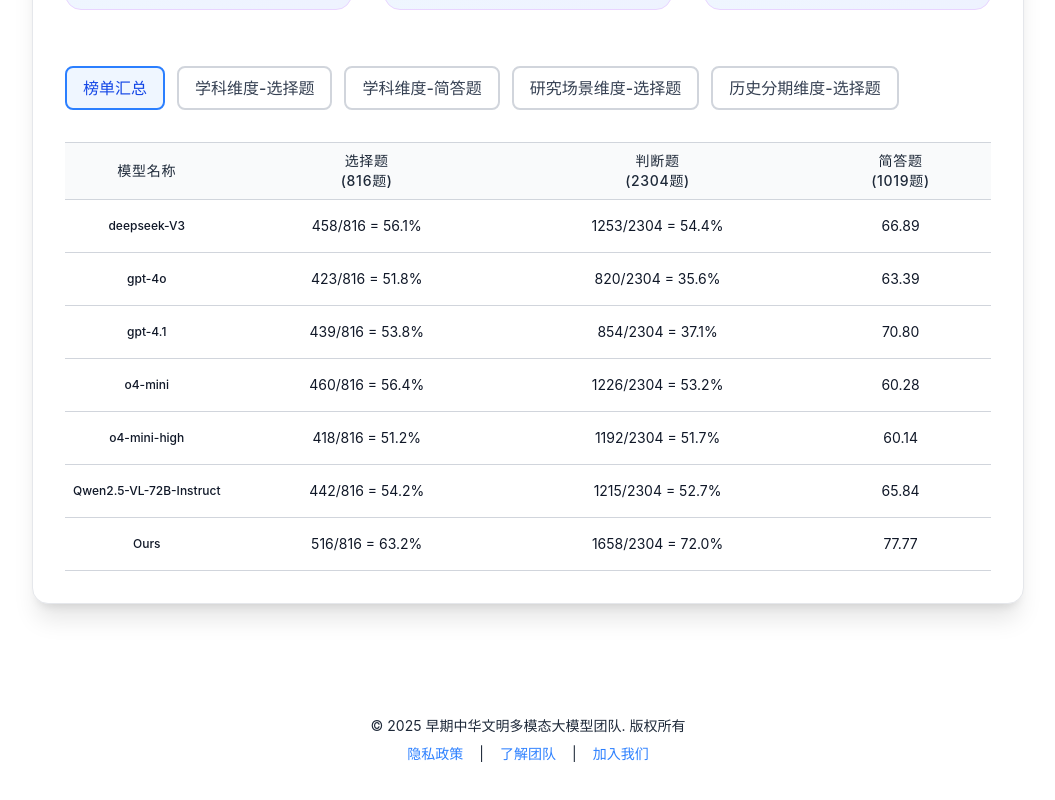
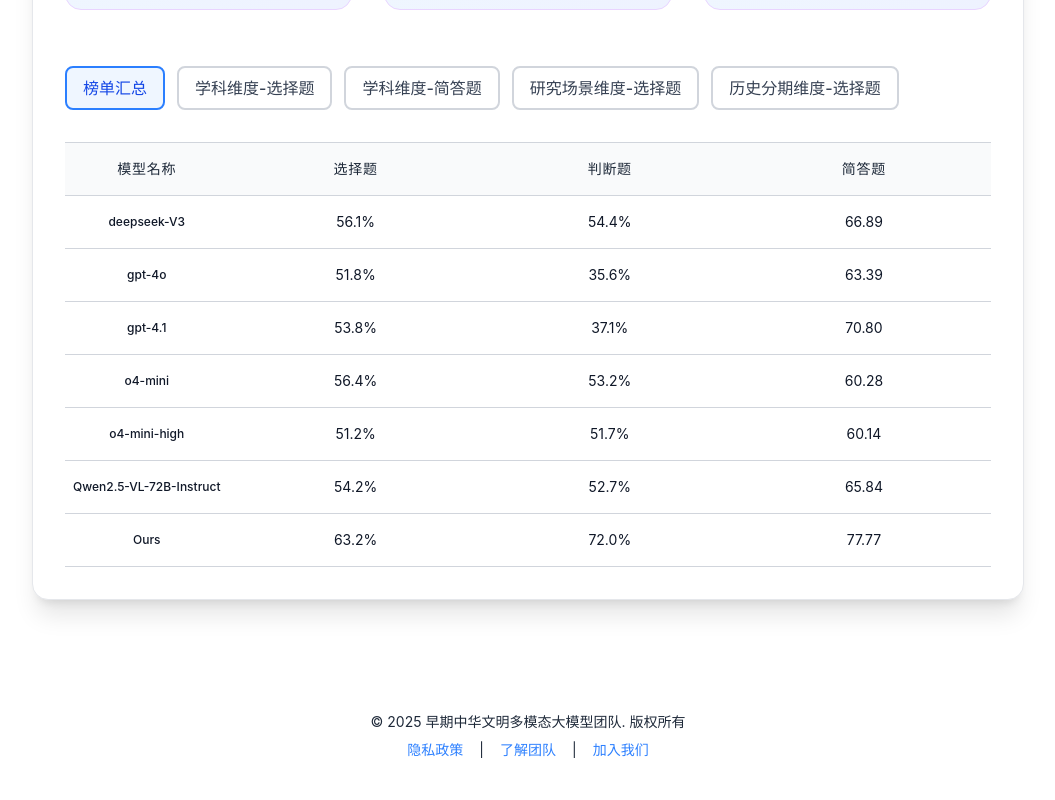
Before and after one commit to early-chinese-civilization/home, a Next.js app: page /benchmark in a window 1280 px wide. Shown: the part 7662-8462 px from the top of the page, without its empty margins (112-1167 px from the left). Built offline with nearby package versions, Linux system fonts and the light colour scheme.

Commit message:
update: delete number of questions

```diff
--- a/app/(route)/benchmark/page.tsx
+++ b/app/(route)/benchmark/page.tsx
@@ -428,44 +428,44 @@
     const comprehensiveLeaderboardData = [
         {
             modelName: "deepseek-V3",
-            multipleChoice: "458/816 = 56.1%",
-            trueFalse: "1253/2304 = 54.4%",
+            multipleChoice: "56.1%",
+            trueFalse: "54.4%",
             shortAnswer: "66.89"
         },
         {
             modelName: "gpt-4o",
-            multipleChoice: "423/816 = 51.8%",
-            trueFalse: "820/2304 = 35.6%",
+            multipleChoice: "51.8%",
+            trueFalse: "35.6%",
             shortAnswer: "63.39"
         },
         {
             modelName: "gpt-4.1",
-            multipleChoice: "439/816 = 53.8%",
-            trueFalse: "854/2304 = 37.1%",
+            multipleChoice: "53.8%",
+            trueFalse: "37.1%",
             shortAnswer: "70.80"
         },
         {
             modelName: "o4-mini",
-            multipleChoice: "460/816 = 56.4%",
-            trueFalse: "1226/2304 = 53.2%",
+            multipleChoice: "56.4%",
+            trueFalse: "53.2%",
             shortAnswer: "60.28"
         },
         {
             modelName: "o4-mini-high",
-            multipleChoice: "418/816 = 51.2%",
-            trueFalse: "1192/2304 = 51.7%",
+            multipleChoice: "51.2%",
+            trueFalse: "51.7%",
             shortAnswer: "60.14"
         },
         {
             modelName: "Qwen2.5-VL-72B-Instruct",
-            multipleChoice: "442/816 = 54.2%",
-            trueFalse: "1215/2304 = 52.7%",
+            multipleChoice: "54.2%",
+            trueFalse: "52.7%",
             shortAnswer: "65.84"
         },
         {
             modelName: "Ours",
-            multipleChoice: "516/816 = 63.2%",
-            trueFalse: "1658/2304 = 72.0%",
+            multipleChoice: "63.2%",
+            trueFalse: "72.0%",
             shortAnswer: "77.77"
         }
     ];
@@ -1412,55 +1412,55 @@
                                                     <>
                                                         <tr>
                                                             <th className="px-2 py-4 text-center text-sm font-medium text-gray-800 uppercase tracking-wider whitespace-nowrap border-t border-b border-gray-300 w-32">模型名称</th>
-                                                            <th className="px-6 py-2 text-center text-sm font-medium text-gray-800 uppercase tracking-wider whitespace-nowrap border-t border-b border-gray-300">考古<br/>(1687题)</th>
-                                            <th className="px-6 py-2 text-center text-sm font-medium text-gray-800 uppercase tracking-wider whitespace-nowrap border-t border-b border-gray-300">文物<br/>(406题)</th>
-                                            <th className="px-6 py-2 text-center text-sm font-medium text-gray-800 uppercase tracking-wider whitespace-nowrap border-t border-b border-gray-300">历史<br/>(495题)</th>
-                                            <th className="px-6 py-2 text-center text-sm font-medium text-gray-800 uppercase tracking-wider whitespace-nowrap border-t border-b border-gray-300">历史地理<br/>(156题)</th>
-                                            <th className="px-6 py-2 text-center text-sm font-medium text-gray-800 uppercase tracking-wider whitespace-nowrap border-t border-b border-gray-300">历史文献<br/>(200题)</th>
-                                            <th className="px-6 py-2 text-center text-sm font-medium text-gray-800 uppercase tracking-wider whitespace-nowrap border-t border-b border-gray-300">古典文献<br/>(46题)</th>
-                                            <th className="px-6 py-2 text-center text-sm font-medium text-gray-800 uppercase tracking-wider whitespace-nowrap border-t border-b border-gray-300">汉语言文字<br/>(90题)</th>
-                                            <th className="px-6 py-2 text-center text-sm font-medium text-gray-800 uppercase tracking-wider whitespace-nowrap border-t border-b border-gray-300">古代文学<br/>(17题)</th>
+                                                            <th className="px-6 py-2 text-center text-sm font-medium text-gray-800 uppercase tracking-wider whitespace-nowrap border-t border-b border-gray-300">考古</th>
+                                            <th className="px-6 py-2 text-center text-sm font-medium text-gray-800 uppercase tracking-wider whitespace-nowrap border-t border-b border-gray-300">文物</th>
+                                            <th className="px-6 py-2 text-center text-sm font-medium text-gray-800 uppercase tracking-wider whitespace-nowrap border-t border-b border-gray-300">历史</th>
+                                            <th className="px-6 py-2 text-center text-sm font-medium text-gray-800 uppercase tracking-wider whitespace-nowrap border-t border-b border-gray-300">历史地理</th>
+                                            <th className="px-6 py-2 text-center text-sm font-medium text-gray-800 uppercase tracking-wider whitespace-nowrap border-t border-b border-gray-300">历史文献</th>
+                                            <th className="px-6 py-2 text-center text-sm font-medium text-gray-800 uppercase tracking-wider whitespace-nowrap border-t border-b border-gray-300">古典文献</th>
+                                            <th className="px-6 py-2 text-center text-sm font-medium text-gray-800 uppercase tracking-wider whitespace-nowrap border-t border-b border-gray-300">汉语言文字</th>
+                                            <th className="px-6 py-2 text-center text-sm font-medium text-gray-800 uppercase tracking-wider whitespace-nowrap border-t border-b border-gray-300">古代文学</th>
                                                         </tr>
                                                     </>
                                                 ) : selectedLeaderboard === 'shortAnswer' ? (
                                                     <>
                                                         <tr>
                                                             <th className="px-2 py-4 text-center text-sm font-medium text-gray-800 uppercase tracking-wider whitespace-nowrap border-t border-b border-gray-300 w-32">模型名称</th>
-                                                            <th className="px-6 py-2 text-center text-sm font-medium text-gray-800 uppercase tracking-wider whitespace-nowrap border-t border-b border-gray-300">考古<br/>(528题)</th>
-                                            <th className="px-6 py-2 text-center text-sm font-medium text-gray-800 uppercase tracking-wider whitespace-nowrap border-t border-b border-gray-300">文物<br/>(81题)</th>
-                                            <th className="px-6 py-2 text-center text-sm font-medium text-gray-800 uppercase tracking-wider whitespace-nowrap border-t border-b border-gray-300">历史<br/>(117题)</th>
-                                            <th className="px-6 py-2 text-center text-sm font-medium text-gray-800 uppercase tracking-wider whitespace-nowrap border-t border-b border-gray-300">历史地理<br/>(78题)</th>
-                                            <th className="px-6 py-2 text-center text-sm font-medium text-gray-800 uppercase tracking-wider whitespace-nowrap border-t border-b border-gray-300">历史文献<br/>(31题)</th>
-                                            <th className="px-6 py-2 text-center text-sm font-medium text-gray-800 uppercase tracking-wider whitespace-nowrap border-t border-b border-gray-300">古典文献<br/>(20题)</th>
-                                            <th className="px-6 py-2 text-center text-sm font-medium text-gray-800 uppercase tracking-wider whitespace-nowrap border-t border-b border-gray-300">汉语言文字<br/>(62题)</th>
-                                            <th className="px-6 py-2 text-center text-sm font-medium text-gray-800 uppercase tracking-wider whitespace-nowrap border-t border-b border-gray-300">古代文学<br/>(2题)</th>
+                                                            <th className="px-6 py-2 text-center text-sm font-medium text-gray-800 uppercase tracking-wider whitespace-nowrap border-t border-b border-gray-300">考古</th>
+                                            <th className="px-6 py-2 text-center text-sm font-medium text-gray-800 uppercase tracking-wider whitespace-nowrap border-t border-b border-gray-300">文物</th>
+                                            <th className="px-6 py-2 text-center text-sm font-medium text-gray-800 uppercase tracking-wider whitespace-nowrap border-t border-b border-gray-300">历史</th>
+                                            <th className="px-6 py-2 text-center text-sm font-medium text-gray-800 uppercase tracking-wider whitespace-nowrap border-t border-b border-gray-300">历史地理</th>
+                                            <th className="px-6 py-2 text-center text-sm font-medium text-gray-800 uppercase tracking-wider whitespace-nowrap border-t border-b border-gray-300">历史文献</th>
+                                            <th className="px-6 py-2 text-center text-sm font-medium text-gray-800 uppercase tracking-wider whitespace-nowrap border-t border-b border-gray-300">古典文献</th>
+                                            <th className="px-6 py-2 text-center text-sm font-medium text-gray-800 uppercase tracking-wider whitespace-nowrap border-t border-b border-gray-300">汉语言文字</th>
+                                            <th className="px-6 py-2 text-center text-sm font-medium text-gray-800 uppercase tracking-wider whitespace-nowrap border-t border-b border-gray-300">古代文学</th>
                                                         </tr>
                                                     </>
                                                 ) : selectedLeaderboard === 'researchScenario' ? (
                                                     <>
                                                         <tr>
                                                             <th className="px-2 py-4 text-center text-sm font-medium text-gray-800 uppercase tracking-wider whitespace-nowrap border-t border-b border-gray-300 w-32">模型名称</th>
-                                                            <th className="px-6 py-2 text-center text-sm font-medium text-gray-800 uppercase tracking-wider whitespace-nowrap border-t border-b border-gray-300">检索<br/>(19题)</th>
-                                            <th className="px-6 py-2 text-center text-sm font-medium text-gray-800 uppercase tracking-wider whitespace-nowrap border-t border-b border-gray-300">翻译<br/>(3题)</th>
-                                            <th className="px-6 py-2 text-center text-sm font-medium text-gray-800 uppercase tracking-wider whitespace-nowrap border-t border-b border-gray-300">识读<br/>(38题)</th>
-                                            <th className="px-6 py-2 text-center text-sm font-medium text-gray-800 uppercase tracking-wider whitespace-nowrap border-t border-b border-gray-300">事实呈现<br/>(245题)</th>
-                                            <th className="px-6 py-2 text-center text-sm font-medium text-gray-800 uppercase tracking-wider whitespace-nowrap border-t border-b border-gray-300">特征描述<br/>(213题)</th>
-                                            <th className="px-6 py-2 text-center text-sm font-medium text-gray-800 uppercase tracking-wider whitespace-nowrap border-t border-b border-gray-300">信度考据<br/>(18题)</th>
-                                            <th className="px-6 py-2 text-center text-sm font-medium text-gray-800 uppercase tracking-wider whitespace-nowrap border-t border-b border-gray-300">分析推论<br/>(550题)</th>
+                                                            <th className="px-6 py-2 text-center text-sm font-medium text-gray-800 uppercase tracking-wider whitespace-nowrap border-t border-b border-gray-300">检索</th>
+                                            <th className="px-6 py-2 text-center text-sm font-medium text-gray-800 uppercase tracking-wider whitespace-nowrap border-t border-b border-gray-300">翻译</th>
+                                            <th className="px-6 py-2 text-center text-sm font-medium text-gray-800 uppercase tracking-wider whitespace-nowrap border-t border-b border-gray-300">识读</th>
+                                            <th className="px-6 py-2 text-center text-sm font-medium text-gray-800 uppercase tracking-wider whitespace-nowrap border-t border-b border-gray-300">事实呈现</th>
+                                            <th className="px-6 py-2 text-center text-sm font-medium text-gray-800 uppercase tracking-wider whitespace-nowrap border-t border-b border-gray-300">特征描述</th>
+                                            <th className="px-6 py-2 text-center text-sm font-medium text-gray-800 uppercase tracking-wider whitespace-nowrap border-t border-b border-gray-300">信度考据</th>
+                                            <th className="px-6 py-2 text-center text-sm font-medium text-gray-800 uppercase tracking-wider whitespace-nowrap border-t border-b border-gray-300">分析推论</th>
                                                         </tr>
                                                     </>
                                                 ) : selectedLeaderboard === 'historicalPeriod' ? (
                                                     <>
                                                         <tr>
                                                             <th className="px-2 py-4 text-center text-sm font-medium text-gray-800 uppercase tracking-wider whitespace-nowrap border-t border-b border-gray-300 w-32">模型名称</th>
-                                                            <th className="px-6 py-2 text-center text-sm font-medium text-gray-800 uppercase tracking-wider whitespace-nowrap border-t border-b border-gray-300">旧石器时代<br/>(96题)</th>
-                                            <th className="px-6 py-2 text-center text-sm font-medium text-gray-800 uppercase tracking-wider whitespace-nowrap border-t border-b border-gray-300">新石器时代（含夏）<br/>(1268题)</th>
-                                            <th className="px-6 py-2 text-center text-sm font-medium text-gray-800 uppercase tracking-wider whitespace-nowrap border-t border-b border-gray-300">商<br/>(432题)</th>
-                                            <th className="px-6 py-2 text-center text-sm font-medium text-gray-800 uppercase tracking-wider whitespace-nowrap border-t border-b border-gray-300">西周<br/>(208题)</th>
-                                            <th className="px-6 py-2 text-center text-sm font-medium text-gray-800 uppercase tracking-wider whitespace-nowrap border-t border-b border-gray-300">东周<br/>(267题)</th>
-                                            <th className="px-6 py-2 text-center text-sm font-medium text-gray-800 uppercase tracking-wider whitespace-nowrap border-t border-b border-gray-300">秦<br/>(81题)</th>
-                                            <th className="px-6 py-2 text-center text-sm font-medium text-gray-800 uppercase tracking-wider whitespace-nowrap border-t border-b border-gray-300">西汉<br/>(270题)</th>
-                                            <th className="px-6 py-2 text-center text-sm font-medium text-gray-800 uppercase tracking-wider whitespace-nowrap border-t border-b border-gray-300">西汉之后<br/>(77题)</th>
+                                                            <th className="px-6 py-2 text-center text-sm font-medium text-gray-800 uppercase tracking-wider whitespace-nowrap border-t border-b border-gray-300">旧石器时代</th>
+                                            <th className="px-6 py-2 text-center text-sm font-medium text-gray-800 uppercase tracking-wider whitespace-nowrap border-t border-b border-gray-300">新石器时代（含夏）</th>
+                                            <th className="px-6 py-2 text-center text-sm font-medium text-gray-800 uppercase tracking-wider whitespace-nowrap border-t border-b border-gray-300">商</th>
+                                            <th className="px-6 py-2 text-center text-sm font-medium text-gray-800 uppercase tracking-wider whitespace-nowrap border-t border-b border-gray-300">西周</th>
+                                            <th className="px-6 py-2 text-center text-sm font-medium text-gray-800 uppercase tracking-wider whitespace-nowrap border-t border-b border-gray-300">东周</th>
+                                            <th className="px-6 py-2 text-center text-sm font-medium text-gray-800 uppercase tracking-wider whitespace-nowrap border-t border-b border-gray-300">秦</th>
+                                            <th className="px-6 py-2 text-center text-sm font-medium text-gray-800 uppercase tracking-wider whitespace-nowrap border-t border-b border-gray-300">西汉</th>
+                                            <th className="px-6 py-2 text-center text-sm font-medium text-gray-800 uppercase tracking-wider whitespace-nowrap border-t border-b border-gray-300">西汉之后</th>
                                                         </tr>
                                                     </>
                                                 ) : (
@@ -1469,9 +1469,9 @@
                                                             {selectedLeaderboard === 'comprehensive' ? (
                                                                 <>
                                                                     <th className="px-2 py-4 text-center text-sm font-medium text-gray-800 uppercase tracking-wider whitespace-nowrap border-t border-b border-gray-300 w-32">模型名称</th>
-                                                                    <th className="px-6 py-2 text-center text-sm font-medium text-gray-800 uppercase tracking-wider whitespace-nowrap border-t border-b border-gray-300">选择题<br/>(816题)</th>
-                                                                    <th className="px-6 py-2 text-center text-sm font-medium text-gray-800 uppercase tracking-wider whitespace-nowrap border-t border-b border-gray-300">判断题<br/>(2304题)</th>
-                                                                    <th className="px-6 py-2 text-center text-sm font-medium text-gray-800 uppercase tracking-wider whitespace-nowrap border-t border-b border-gray-300">简答题<br/>(1019题)</th>
+                                                                    <th className="px-6 py-2 text-center text-sm font-medium text-gray-800 uppercase tracking-wider whitespace-nowrap border-t border-b border-gray-300">选择题</th>
+                                                                    <th className="px-6 py-2 text-center text-sm font-medium text-gray-800 uppercase tracking-wider whitespace-nowrap border-t border-b border-gray-300">判断题</th>
+                                                                    <th className="px-6 py-2 text-center text-sm font-medium text-gray-800 uppercase tracking-wider whitespace-nowrap border-t border-b border-gray-300">简答题</th>
                                                                 </>
                                                             ) : (
                                                                 <>
```
